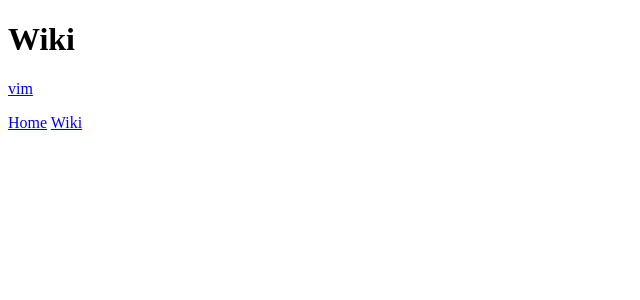
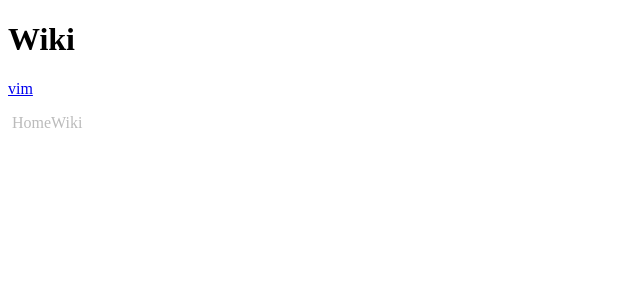
Before and after one commit to pixelmuerto/pixelmuerto.github.com, a Jekyll site: the page built from wiki/index.markdown, in a window 1280 px wide. Shown: the top 300 px of the page, without its empty margins (0-640 px from the left). Built offline with Jekyll 4.4.1, drawn with Linux system fonts in a browser that asks for light colours.

Commit message:
margin al footer float

```diff
--- a/_layouts/default.html
+++ b/_layouts/default.html
@@ -1,7 +1,7 @@
 <!DOCTYPE html>
 <html>
 <head>
-<link rel="stylesheet" href="css/style.css" type="text/css" media="screen" />
+<link rel="stylesheet" href="/css/style.css" type="text/css" media="screen" />
 <title>{{ page.title }}</title>
 </head>
 
--- a/css/style.css
+++ b/css/style.css
@@ -1,4 +1,4 @@
 .fondogris {background-color:#fff;}
 .postEnlace a {text-decoration:none;color:#bbb;}
-#footer {margin:10px 0px 0px 4px;}
+#footer {margin:10px 4px 0px 4px;}
 #footer a {float:left;text-decoration:none;color:#bbb;}
```
